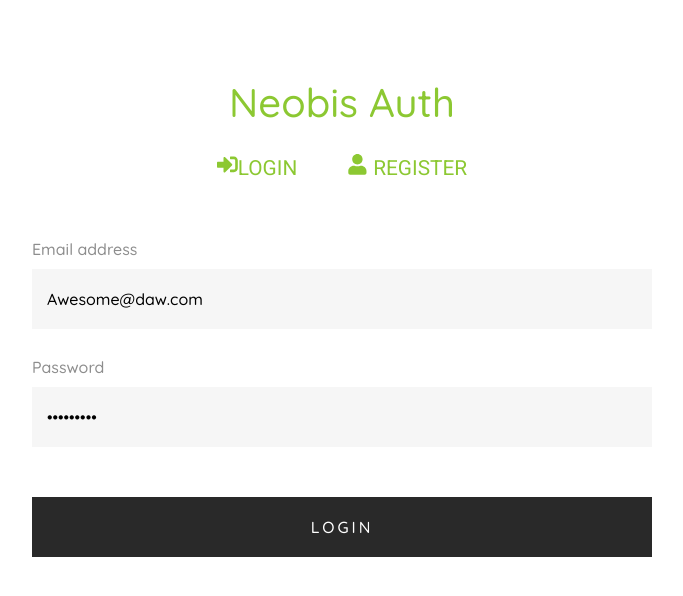
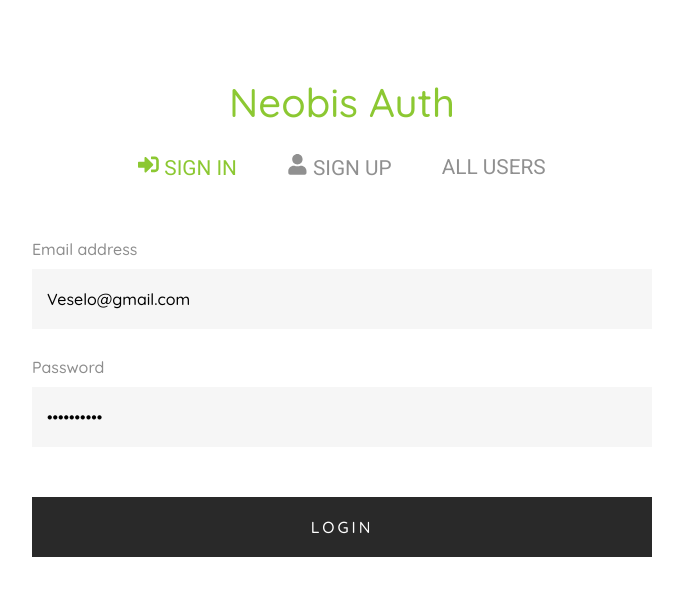
Before and after one commit to LeelaMardana/Neobis-Auth, a React (Create React App) app: page /signin in a window 1280 px wide. Shown: the top 596 px of the page, without its empty margins (298-981 px from the left). Built offline with nearby package versions, Linux system fonts and the light colour scheme.

Commit message:
Add point

```diff
--- a/src/App.js
+++ b/src/App.js
@@ -14,7 +14,7 @@ function App() {
           <Header />
           <Routes>
             <Route exact path='/' element={<Navigate to='/signin' />} />
-            <Route path='/dashboard' element={<Dashboard />} />
+            <Route path='/users' element={<Dashboard />} />
             <Route path='/signin' element={<Signin />} />
             <Route path='/signup' element={<Signup />} />
           </Routes>
--- a/src/components/Header.jsx
+++ b/src/components/Header.jsx
@@ -1,6 +1,6 @@
 import { FaSignInAlt, FaUser } from 'react-icons/fa';
 import styled from 'styled-components';
-import { Link } from 'react-router-dom';
+import { NavLink } from 'react-router-dom';
 
 const TitleStyled = styled.h1`
   font-size: 2.5rem;
@@ -24,31 +24,31 @@ const ModalStyled = styled.div`
   justify-content: center;
   gap: 50px;
 `;
-export const LinkStyled = styled(Link)`
-  color: #8cc832;
-`;
 
 function Header() {
   return (
     <>
       <LogoStyled>
-        <Link to='/'>
-          <TitleStyled>Neobis Auth</TitleStyled>{' '}
-        </Link>
+        <NavLink to='/'>
+          <TitleStyled>Neobis Auth</TitleStyled>
+        </NavLink>
       </LogoStyled>
 
       <ModalStyled>
-        <LinkStyled to='/signin'>
+        <NavLink to='/signin'>
           <span>
-            <FaSignInAlt />
-            Login
+            <FaSignInAlt /> Sign in
           </span>
-        </LinkStyled>
-        <LinkStyled to='/signup'>
+        </NavLink>
+        <NavLink to='/signup'>
           <span>
-            <FaUser /> Register
+            <FaUser /> Sign up
           </span>
-        </LinkStyled>
+        </NavLink>
+
+        <NavLink to='/users'>
+          <span>All Users</span>
+        </NavLink>
       </ModalStyled>
     </>
   );
--- a/src/features/auth/authService.js
+++ b/src/features/auth/authService.js
@@ -10,10 +10,6 @@ const signup = async userData => {
     headers: { 'Content-Type': 'application/json' },
   });
 
-  // if (response.data) {
-  //   localStorage.setItem('user', JSON.stringify(response.data));
-  // }
-
   return response.data;
 };
 
@@ -24,7 +20,7 @@ const signin = async userData => {
   });
 
   if (response.data) {
-    localStorage.setItem('user', JSON.stringify(response.data));
+    localStorage.setItem('token', JSON.stringify(response.data.accessToken));
   }
 
   return response.data;
--- a/src/features/auth/authSlice.js
+++ b/src/features/auth/authSlice.js
@@ -6,7 +6,7 @@ import authService from './authService';
 const user = JSON.parse(localStorage.getItem('user'));
 
 const initialState = {
-  user: user ? user : null,
+  user: { user } ? user : null,
   isError: false,
   isSuccess: false,
   isLoading: false,
@@ -15,7 +15,7 @@ const initialState = {
 
 // SignUp user
 export const signup = createAsyncThunk(
-  'auth/signup',
+  '@@auth/signup',
   async (user, thunkAPI) => {
     try {
       return await authService.signup(user);
@@ -33,7 +33,7 @@ export const signup = createAsyncThunk(
 
 // SignIn user
 export const signin = createAsyncThunk(
-  'auth/signin',
+  '@@auth/signin',
   async (user, thunkAPI) => {
     try {
       return await authService.signin(user);
@@ -50,7 +50,7 @@ export const signin = createAsyncThunk(
 );
 
 export const authSlice = createSlice({
-  name: 'auth',
+  name: '@@auth',
   initialState,
   reducers: {
     reset: state => {
@@ -69,6 +69,7 @@ export const authSlice = createSlice({
         state.isLoading = false;
         state.isSuccess = true;
         state.user = action.payload;
+        state.message = action.payload;
       })
       .addCase(signup.rejected, (state, action) => {
         state.isLoading = false;
@@ -82,7 +83,8 @@ export const authSlice = createSlice({
       .addCase(signin.fulfilled, (state, action) => {
         state.isLoading = false;
         state.isSuccess = true;
-        state.user = action.payload;
+        state.user = action.payload.user;
+        state.message = `Добро пожаловать, ${action.payload.user.name}`;
       })
       .addCase(signin.rejected, (state, action) => {
         state.isLoading = false;
--- a/src/index.scss
+++ b/src/index.scss
@@ -98,3 +98,6 @@ body {
   border-radius: 50%;
   animation: spin 1.2s linear infinite;
 }
+a.active {
+  color: #8cc832;
+}
--- a/src/pages/Dashboard.jsx
+++ b/src/pages/Dashboard.jsx
@@ -2,19 +2,23 @@ import s from './Form.module.scss';
 import React from 'react';
 
 const user = {
-  name: 'AwesomeTowa',
-  email: 'Deankurumi@gmail.',
-  age: 44,
+  name: 'Avv',
+  email: 123,
+  age: 45,
 };
 
 export const Dashboard = () => {
   return (
     <>
-      <section className={s.heading}>
-        <h2>Welcome {user && user.name}</h2>
-        <p>Your email is {user.email}</p>
-        <p>Your age is {user.age}?</p>
-      </section>
+      {user ? (
+        <section className={s.heading}>
+          <h2>Welcome {user && user.name}</h2>
+          <p>Your email is {user.email}</p>
+          <p>Your age is {user.age}?</p>
+        </section>
+      ) : (
+        <div>You have to Login first</div>
+      )}
     </>
   );
 };
--- a/src/pages/Signin.jsx
+++ b/src/pages/Signin.jsx
@@ -35,12 +35,12 @@ export const Signin = () => {
     if (isError) {
       toast.error(message);
       dispatch(reset());
-      navigate(`/dashboard`);
     }
 
     if (isSuccess) {
       toast.success(message);
       dispatch(reset());
+      navigate(`/dashboard`);
     }
   }, [user, isError, isSuccess, message, navigate, dispatch]);
 
@@ -51,8 +51,8 @@ export const Signin = () => {
   return (
     <Formik
       initialValues={{
-        email: 'Awesome@daw.com',
-        password: '123456789',
+        email: 'Veselo@gmail.com',
+        password: 'A123456789',
       }}
       validationSchema={Yup.object({
         email: Yup.string()
```
